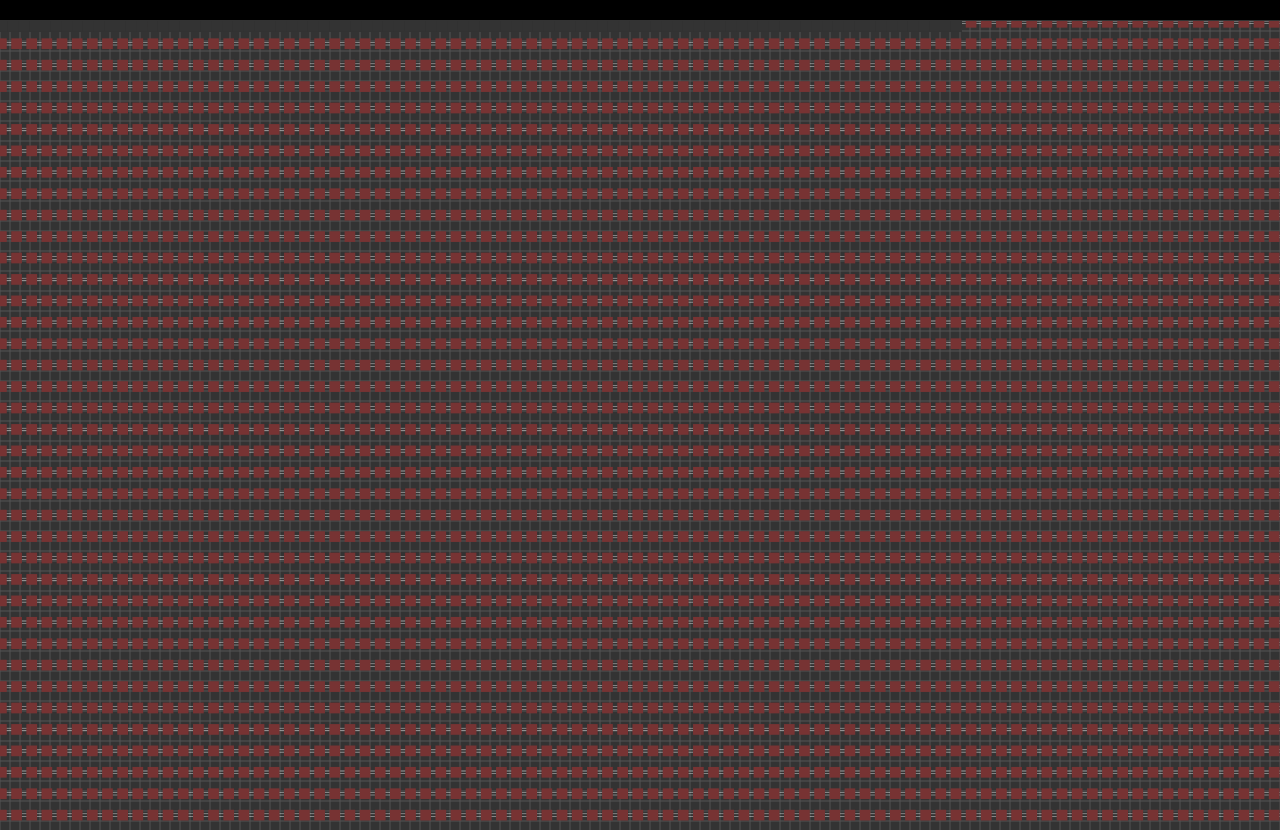
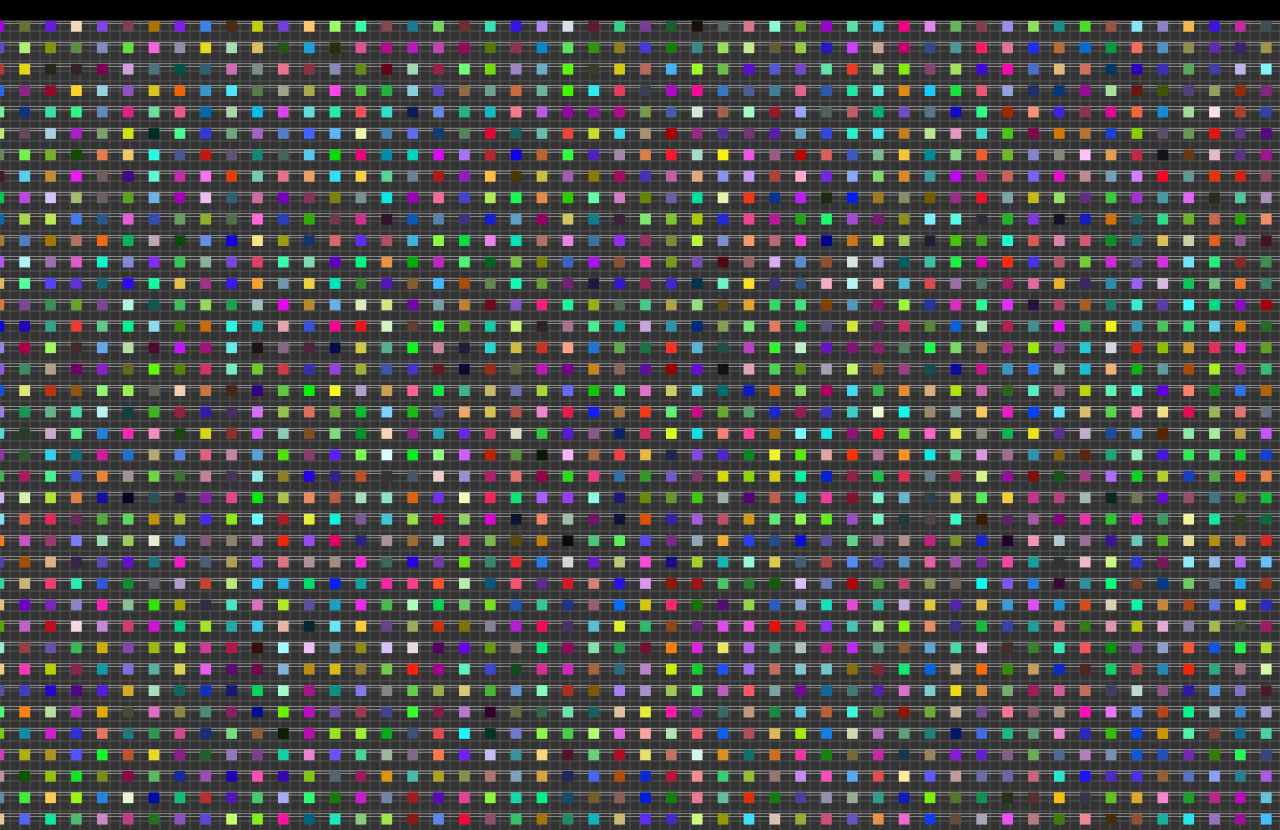
Before and after one commit to Tzion/HardBreaks, a website: page led_matrix.html in a window 1280 px wide. Shown: the top 830 px of the page. Drawn offline with Linux system fonts and the light colour scheme.

Commit message:
fix bugs

```diff
--- a/led_matrix.html
+++ b/led_matrix.html
@@ -27,9 +27,6 @@
 
   <script src="led_matrix.js"></script>
   <script>
-    // PARAMETERS - Change these values as needed
-    const N = 10; // Number of strips
-
     initCanvas();
     showGrid();
     ledMatrix();
--- a/led_matrix.js
+++ b/led_matrix.js
@@ -1,8 +1,8 @@
 // @ts-nocheck
 // PARAMETERS - Change these values as needed
 const CM_RATIO = 1500 / 70; // multiple any numeric value to convert to real centimeters on the TV screen (e.g. 7 * CM_RATIO = 7 cm on the tv screen)
-const CANVAS_WIDTH = 1500; // 1500 equals 70 cm on the tv screen
-const CANVAS_HEIGHT = 1500;
+const CANVAS_WIDTH = 70 * CM_RATIO;
+const CANVAS_HEIGHT = 70 * CM_RATIO;
 
 let canvas;
 let ctx;
@@ -10,14 +10,16 @@ let ctx;
 function ledMatrix() {
   const strips = 70;
   for (let i = 0; i <= strips; i++) {
-    const strip = new LEDStrip();
-    strip.draw(0, i * CANVAS_HEIGHT / strips);
+    const strip = new LEDStrip(0, i * CANVAS_HEIGHT / strips, 70, 100, 0.12);
+    strip.draw();
   }
 }
 
 // LED Strip object
 class LEDStrip {
-  constructor(length = 70, numberOfChips = 100, width = .12) {
+  constructor(x, y, length = 70, numberOfChips = 100, width = .12) {
+    this.x = x;
+    this.y = y;
     this.length = length * CM_RATIO;
     this.numberOfChips = numberOfChips;
     this.width = width * CM_RATIO;
@@ -26,24 +28,21 @@ class LEDStrip {
 
     // Create array of chips
     this.chips = [];
-    const chipsPerRow = Math.floor(this.length / this.chipSize);
-    const totalChips = Math.min(chipsPerRow, this.numberOfChips);
 
-    for (let i = 0; i < totalChips; i++) {
-      this.chips.push(new LEDStrip.Chip(i * this.chipSize, 0, this.chipSize, '#333'));
+    const distanceBetweenChips = this.length / (this.numberOfChips - 1);
+    for (let i = 0; i < this.numberOfChips; i++) {
+      this.chips.push(new LEDStrip.Chip(i * (this.chipSize + distanceBetweenChips), this.y, this.chipSize));
     }
   }
 
-  draw(x, y) {
+  draw() {
     // Draw strip border
     ctx.strokeStyle = this.stripColor;
     ctx.lineWidth = 0.4;
-    ctx.strokeRect(x, y, this.length, this.width);
-
-    // Create and draw chips
-    for (let i = 0; i < this.numberOfChips; i++) {
-      const chipX = x + (i * this.length / (this.numberOfChips - 1));
-      new LEDStrip.Chip(chipX, y + (this.width - this.chipSize) / 2, this.chipSize, '#733');
+    ctx.strokeRect(this.x, this.y, this.length, this.width);
+    for (let chip of this.chips) {
+      const color = '#' + Math.floor(Math.random() * 16777215).toString(16).padStart(6, '0');
+      chip.draw(color);
     }
   }
 
@@ -53,12 +52,10 @@ class LEDStrip {
       this.x = x;
       this.y = y;
       this.size = size;
-      this.color = color;
-      this.draw();
     }
 
-    draw() {
-      ctx.fillStyle = this.color;
+    draw(color) {
+      ctx.fillStyle = color;
       ctx.fillRect(this.x, this.y, this.size, this.size);
     }
   }
```
